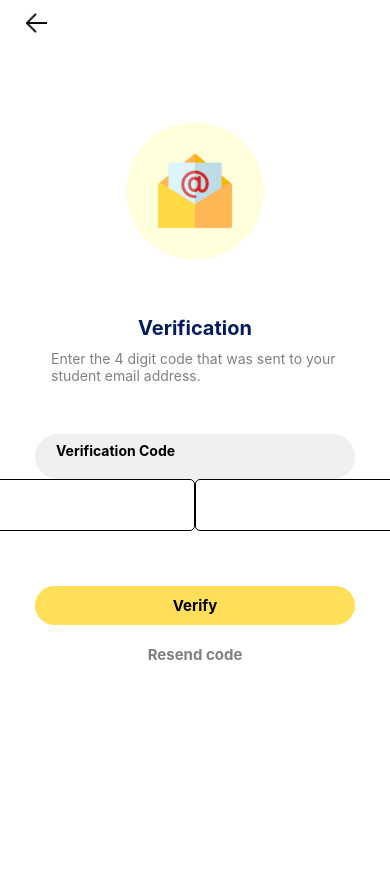
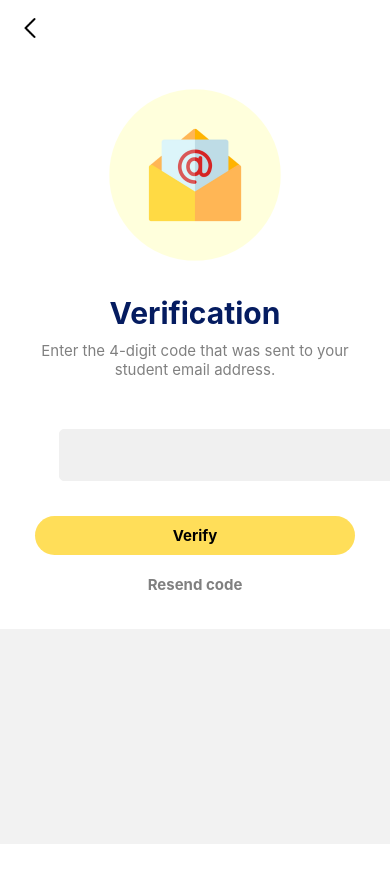
Before and after one commit to jad-e/SmartSeat, a React Native app: screen /ForgotPassword2 in a window 390 px wide. Shown: the top 882 px of the page. After the commit the page ends 844 px from the top, so only its background shows below. Built offline with nearby package versions, Linux system fonts and the light colour scheme.

Commit message:
updated ui of login and forgot pass screens

```diff
--- a/app/components/Header/Header.js
+++ b/app/components/Header/Header.js
@@ -6,7 +6,7 @@ import { useNavigation } from "@react-navigation/native";
 import { images, icons, theme, COLORS, SIZES, FONTS } from "../../constants";
 const { back_arrow } = icons;
 
-const Header = () => {
+const Header = ({ title = "" }) => {
   const navigation = useNavigation();
 
   return (
@@ -14,21 +14,27 @@ const Header = () => {
       <TouchableOpacity onPress={() => navigation.goBack()}>
         <Image source={back_arrow} style={styles.header_arrow} />
       </TouchableOpacity>
+      <Text style={styles.title}>{title}</Text>
     </View>
   );
 };
 
 const styles = StyleSheet.create({
   header: {
+    flexDirection: "row",
     backgroundColor: COLORS.white,
+    height: 55,
     width: SIZES.width,
+    alignItems: "center",
   },
   header_arrow: {
-    width: 22,
-    height: 22,
-    marginLeft: 25,
-    marginTop: 12,
-    marginBottom: 12,
+    width: 20,
+    height: 20,
+    marginLeft: 20,
+    marginRight: 20,
+  },
+  title: {
+    fontSize: 19,
   },
 });
 
--- a/app/constants/theme.js
+++ b/app/constants/theme.js
@@ -2,8 +2,8 @@ import { Dimensions } from "react-native";
 const { width, height } = Dimensions.get("window");
 
 export const COLORS = {
-  primary: "#7F5DF0", // Light purple
-  secondary: "#5D2DFD", // Dark purple
+  primary: "#FFDE59", // logo color yellow
+  secondary: "#ffffdc", // lighter yellow
 
   black: "#1E1F20",
   white: "#FFFFFF",
--- a/app/navigation/Tabs.js
+++ b/app/navigation/Tabs.js
@@ -1,4 +1,4 @@
-import { View, Text } from "react-native";
+import { View, Text, Image } from "react-native";
 import { createBottomTabNavigator } from "@react-navigation/bottom-tabs";
 import React from "react";
 
@@ -21,7 +21,9 @@ const Tabs = () => {
           elevation: 0,
           backgroundColor: COLORS.white,
           borderTopColor: "transparent",
-          height: 60,
+          height: 55,
+          paddingTop: 3,
+          alignItems: "center",
         },
         headerShown: false,
       }}
--- a/app/screens/ForgotPassword/ForgotPassword1.js
+++ b/app/screens/ForgotPassword/ForgotPassword1.js
@@ -25,14 +25,14 @@ const ForgotPassword1 = () => {
         <View style={styles.container}>
           <Image
             source={forgotpass1}
-            style={[styles.image, { height: SIZES.height * 0.3 }]}
+            style={styles.image}
             resizeMode="contain"
           />
           <Text style={styles.title}>Forgot Password</Text>
 
           <Text style={styles.text}>
-            Enter your account username and we will send a verification code to
-            your student email address.
+            Enter your account's username for which you want to reset your
+            password.
           </Text>
 
           <CustomInput
@@ -59,6 +59,7 @@ const ForgotPassword1 = () => {
 
 const styles = StyleSheet.create({
   container: {
+    flex: 1,
     backgroundColor: COLORS.white,
     alignItems: "center",
     padding: 35,
@@ -66,23 +67,22 @@ const styles = StyleSheet.create({
     height: SIZES.height,
   },
   image: {
-    marginTop: 10,
-    marginBottom: 25,
-    width: "80%",
-    maxWidth: 500,
-    height: 100,
-    maxHeight: 200,
+    width: 250,
+    height: 250,
+    marginTop: -40,
+    marginBottom: -5,
   },
   title: {
-    fontSize: 20,
+    textAlign: "center",
+    fontSize: 30,
     fontWeight: "bold",
     color: "#051C60",
     marginBottom: 10,
   },
   text: {
-    alignSelf: "stretch",
+    textAlign: "center",
+    fontSize: 15,
     color: "gray",
-    paddingLeft: 16,
     marginBottom: 50,
   },
 });
--- a/app/screens/ForgotPassword/ForgotPassword2.js
+++ b/app/screens/ForgotPassword/ForgotPassword2.js
@@ -20,10 +20,10 @@ import { images, icons, theme, COLORS, SIZES, FONTS } from "../../constants";
 const { forgotpass2 } = images;
 
 import { useNavigation } from "@react-navigation/native";
-import { useForm } from "react-hook-form";
 
 const CODE_REGEX = /^\d{4}$/;
 
+// start
 const ForgotPassword2 = () => {
   const firstInput = useRef();
   const secondInput = useRef();
@@ -31,21 +31,24 @@ const ForgotPassword2 = () => {
   const fourthInput = useRef();
 
   const [otp, setOtp] = useState({ 1: "", 2: "", 3: "", 4: "" });
+  const [error, setError] = useState(false);
 
   const navigation = useNavigation();
-  const { control, handleSubmit } = useForm();
 
-  const onVerifyPressed = (data) => {
-    console.log(data);
-
-    console.log(otp);
-
-    navigation.navigate("ForgotPassword3");
+  const onVerifyPressed = () => {
+    //validation
+    if (!CODE_REGEX.test(otp[1] + otp[2] + otp[3] + otp[4])) {
+      console.log(otp[1] + otp[2] + otp[3] + otp[4]);
+      setError(true);
+    } else {
+      //no error then navigate to next screen
+      setError(false);
+      console.log(otp);
+      navigation.navigate("ForgotPassword3");
+    }
   };
 
-  const onResendPressed = (data) => {
-    console.log("resend pressed");
-
+  const onResendPressed = () => {
     ToastAndroid.showWithGravity(
       "Resent verification code!",
       ToastAndroid.SHORT,
@@ -60,42 +63,22 @@ const ForgotPassword2 = () => {
         <View style={styles.container}>
           <Image
             source={forgotpass2}
-            style={[styles.image, { height: SIZES.height * 0.3 }]}
+            style={styles.image}
             resizeMode="contain"
           />
           <Text style={styles.title}>Verification</Text>
 
           <Text style={styles.text}>
-            Enter the 4 digit code that was sent to your student email address.
+            Enter the 4-digit code that was sent to your student email address.
           </Text>
 
-          <CustomInput
-            name="code"
-            control={control}
-            placeholder="Verification Code"
-            secureTextEntry={false}
-            rules={{
-              required: "Verification code is required.",
-              minLength: {
-                value: 4,
-                message: "Verification code should be 4 numbers long.",
-              },
-              maxLength: {
-                value: 4,
-                message: "Verification code should be 4 numbers long.",
-              },
-              pattern: {
-                value: CODE_REGEX,
-                message: "Verification code should contain numbers only.",
-              },
-            }}
-            marginTop={0}
-            marginBottom={0}
-            keyboardType="numeric"
-          />
-
           <View style={styles.otp_container}>
-            <View style={styles.otp_box}>
+            <View
+              style={[
+                styles.otp_box,
+                { borderColor: error ? "red" : "#f0f0f0" },
+              ]}
+            >
               <TextInput
                 style={styles.otp_text}
                 keyboardType="number-pad"
@@ -108,7 +91,12 @@ const ForgotPassword2 = () => {
               />
             </View>
 
-            <View style={styles.otp_box}>
+            <View
+              style={[
+                styles.otp_box,
+                { borderColor: error ? "red" : "#f0f0f0" },
+              ]}
+            >
               <TextInput
                 style={styles.otp_text}
                 keyboardType="number-pad"
@@ -123,7 +111,12 @@ const ForgotPassword2 = () => {
               />
             </View>
 
-            <View style={styles.otp_box}>
+            <View
+              style={[
+                styles.otp_box,
+                { borderColor: error ? "red" : "#f0f0f0" },
+              ]}
+            >
               <TextInput
                 style={styles.otp_text}
                 keyboardType="number-pad"
@@ -138,7 +131,12 @@ const ForgotPassword2 = () => {
               />
             </View>
 
-            <View style={styles.otp_box}>
+            <View
+              style={[
+                styles.otp_box,
+                { borderColor: error ? "red" : "#f0f0f0" },
+              ]}
+            >
               <TextInput
                 style={styles.otp_text}
                 keyboardType="number-pad"
@@ -152,9 +150,15 @@ const ForgotPassword2 = () => {
             </View>
           </View>
 
+          {error && (
+            <Text style={styles.error}>
+              Verification code should contain 4 numbers.
+            </Text>
+          )}
+
           <CustomButton1
             text="Verify"
-            onPress={handleSubmit(onVerifyPressed)}
+            onPress={onVerifyPressed}
             marginTop={35}
             marginBottom={20}
           />
@@ -173,6 +177,7 @@ const ForgotPassword2 = () => {
 
 const styles = StyleSheet.create({
   container: {
+    flex: 1,
     backgroundColor: COLORS.white,
     alignItems: "center",
     padding: 35,
@@ -180,35 +185,33 @@ const styles = StyleSheet.create({
     height: SIZES.height,
   },
   image: {
-    marginTop: 10,
-    marginBottom: 25,
-    width: "80%",
-    maxWidth: 500,
-    height: 100,
-    maxHeight: 200,
+    width: 250,
+    height: 250,
+    marginTop: -40,
+    marginBottom: -5,
   },
   title: {
-    fontSize: 20,
+    textAlign: "center",
+    fontSize: 30,
     fontWeight: "bold",
     color: "#051C60",
     marginBottom: 10,
   },
   text: {
-    alignSelf: "stretch",
+    textAlign: "center",
+    fontSize: 15,
     color: "gray",
-    paddingLeft: 16,
     marginBottom: 50,
   },
   otp_container: {
-    marginHorizontal: 20,
-    marginBottom: 20,
-    justifyContent: "space-evenly",
-    alignItems: "center",
+    width: "85%",
     flexDirection: "row",
+    justifyContent: "space-between",
   },
   otp_box: {
+    backgroundColor: "#f0f0f0",
     borderRadius: 5,
-    borderColor: "black",
+    borderColor: "#f0f0f0",
     borderWidth: 0.5,
   },
   otp_text: {
@@ -219,6 +222,12 @@ const styles = StyleSheet.create({
     paddingHorizontal: 18,
     paddingVertical: 10,
   },
+  error: {
+    color: "red",
+    alignSelf: "stretch",
+    marginLeft: 13,
+    marginTop: 5,
+  },
 });
 
 export default ForgotPassword2;
--- a/app/screens/ForgotPassword/ForgotPassword3.js
+++ b/app/screens/ForgotPassword/ForgotPassword3.js
@@ -45,7 +45,7 @@ const ForgotPassword3 = () => {
         <View style={styles.container}>
           <Image
             source={forgotpass3}
-            style={[styles.image, { height: SIZES.height * 0.3 }]}
+            style={styles.image}
             resizeMode="contain"
           />
           <Text style={styles.title}>Reset Password</Text>
@@ -99,6 +99,7 @@ const ForgotPassword3 = () => {
 
 const styles = StyleSheet.create({
   container: {
+    flex: 1,
     backgroundColor: COLORS.white,
     alignItems: "center",
     padding: 35,
@@ -106,23 +107,22 @@ const styles = StyleSheet.create({
     height: SIZES.height,
   },
   image: {
-    marginTop: 10,
-    marginBottom: 25,
-    width: "80%",
-    maxWidth: 500,
-    height: 100,
-    maxHeight: 200,
+    width: 250,
+    height: 250,
+    marginTop: -40,
+    marginBottom: -5,
   },
   title: {
-    fontSize: 20,
+    textAlign: "center",
+    fontSize: 30,
     fontWeight: "bold",
     color: "#051C60",
     marginBottom: 10,
   },
   text: {
-    alignSelf: "stretch",
+    textAlign: "center",
+    fontSize: 15,
     color: "gray",
-    paddingLeft: 16,
     marginBottom: 50,
   },
 });
--- a/app/screens/ForgotPassword/ForgotPassword4.js
+++ b/app/screens/ForgotPassword/ForgotPassword4.js
@@ -25,12 +25,12 @@ const ForgotPassword4 = () => {
 
   return (
     <>
-      <Header />
+      <View style={{ height: 55, backgroundColor: COLORS.white }} />
       <ScrollView showsVerticalScrollIndicator={false}>
         <View style={styles.container}>
           <Image
             source={forgotpass4}
-            style={[styles.image, { height: SIZES.height * 0.3 }]}
+            style={styles.image}
             resizeMode="contain"
           />
           <Text style={styles.title}>Password Changed</Text>
@@ -54,6 +54,7 @@ const ForgotPassword4 = () => {
 
 const styles = StyleSheet.create({
   container: {
+    flex: 1,
     backgroundColor: COLORS.white,
     alignItems: "center",
     padding: 35,
@@ -61,23 +62,22 @@ const styles = StyleSheet.create({
     height: SIZES.height,
   },
   image: {
-    marginTop: 10,
-    marginBottom: 25,
-    width: "80%",
-    maxWidth: 500,
-    height: 100,
-    maxHeight: 200,
+    width: 250,
+    height: 250,
+    marginTop: -40,
+    marginBottom: -5,
   },
   title: {
-    fontSize: 20,
+    textAlign: "center",
+    fontSize: 30,
     fontWeight: "bold",
     color: "#051C60",
     marginBottom: 10,
   },
   text: {
-    alignSelf: "stretch",
+    textAlign: "center",
+    fontSize: 15,
     color: "gray",
-    paddingLeft: 16,
     marginBottom: 50,
   },
 });
--- a/app/screens/OnBoarding/OnBoarding.js
+++ b/app/screens/OnBoarding/OnBoarding.js
@@ -218,7 +218,7 @@ const styles = StyleSheet.create({
     alignItems: "center",
     justifyContent: "center",
     marginTop: SIZES.padding / 2,
-    marginBottom: SIZES.padding * 3,
+    marginBottom: SIZES.padding * 2.4,
     height: SIZES.padding,
   },
   dot: {
--- a/app/screens/SignIn/SignIn.js
+++ b/app/screens/SignIn/SignIn.js
@@ -37,11 +37,7 @@ const SignIn = () => {
   return (
     <ScrollView showsVerticalScrollIndicator={false}>
       <View style={styles.container}>
-        <Image
-          source={applogo2}
-          style={[styles.logo, { height: SIZES.height * 0.3 }]}
-          resizeMode="contain"
-        />
+        <Image source={applogo2} style={styles.logo} resizeMode="contain" />
 
         <CustomInput
           name="username"
@@ -64,7 +60,7 @@ const SignIn = () => {
         />
 
         <CustomButton1
-          text="SIGN IN"
+          text="Sign In"
           onPress={handleSubmit(onSignInPressed)}
           marginTop={35}
           marginBottom={20}
@@ -83,6 +79,7 @@ const SignIn = () => {
 
 const styles = StyleSheet.create({
   container: {
+    flex: 1,
     backgroundColor: COLORS.white,
     alignItems: "center",
     padding: 35,
@@ -90,12 +87,10 @@ const styles = StyleSheet.create({
     height: SIZES.height,
   },
   logo: {
-    marginTop: 60,
+    marginTop: 50,
     marginBottom: 25,
-    width: "80%",
-    maxWidth: 500,
-    height: 100,
-    maxHeight: 200,
+    width: 250,
+    height: 250,
   },
 });
 
```
Also changed, not shown: app/screens/Home/Home.js (+13 -1 lines), app/assets/icons/back_arrow.png.
